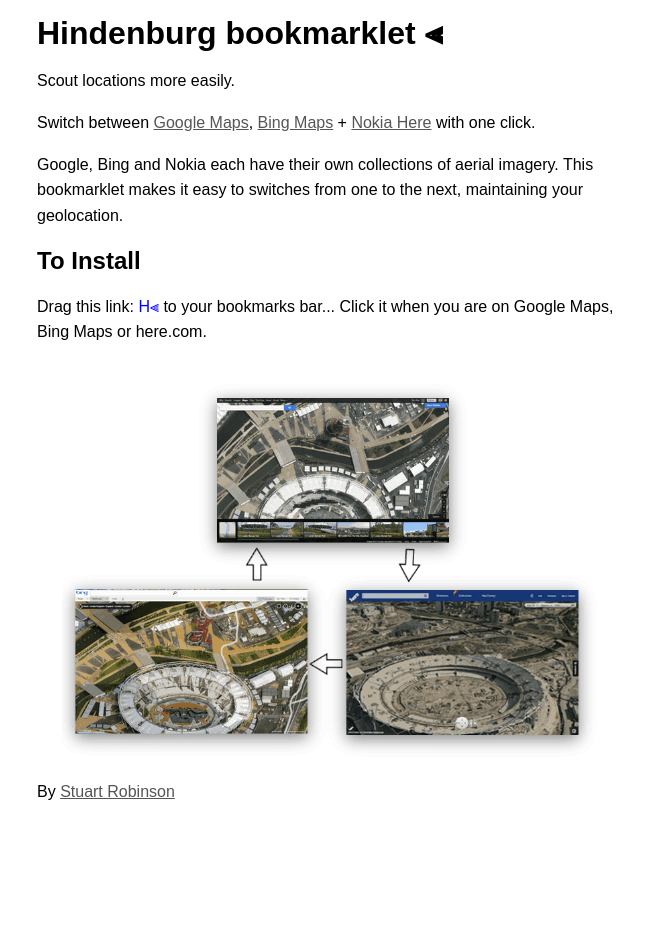
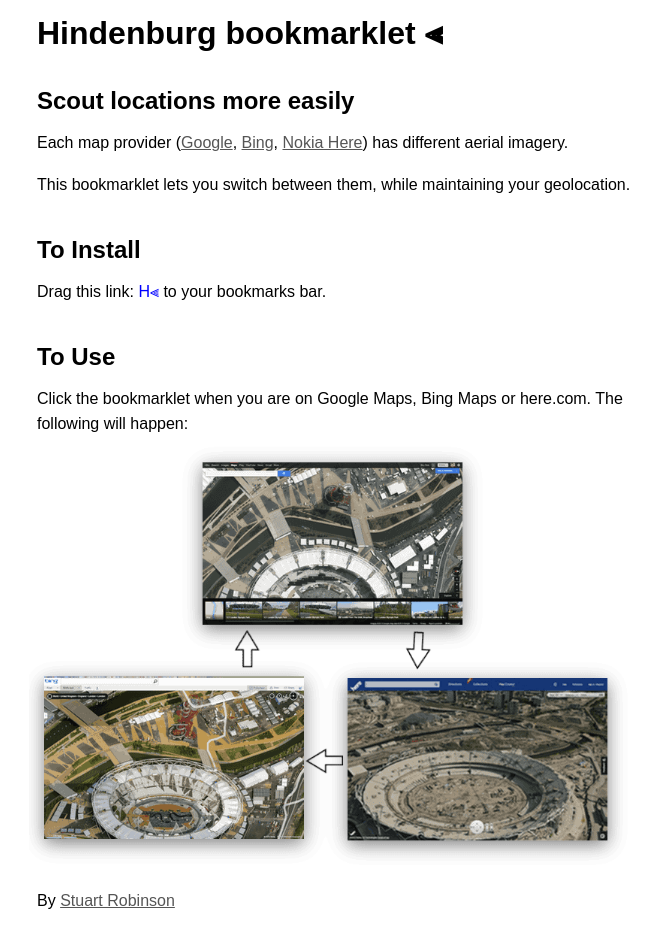
Before and after one commit to sturob/sturob.com, a Jekyll site: the page tools/hindenburg/index.html, which Jekyll copies as it is, in a window 1280 px wide. Shown: the whole page, without its empty margins (303-963 px from the left). Built offline with Jekyll 4.4.1, drawn with Linux system fonts in a browser that asks for light colours; before the commit the page ends 900 px from its top, so only the background shows below that.

Commit message:
copy tweaks

```diff
--- a/tools/hindenburg/index.html
+++ b/tools/hindenburg/index.html
@@ -15,12 +15,21 @@
 
     img {
       display: block;
-      margin: 6px auto;
-      width: 550px;
+      margin-top: -16px;
+      width: 616px;
+      /*border: 1px solid black;*/
+      margin-left: -8px;
+
     }
 
     body h1 {
       /* text-decoration: underline; */
+    }
+
+    h2 {
+      padding-top: 20px;
+      margin-bottom: 0;
+      padding-bottom: 0;
     }
 
     a {
@@ -35,28 +44,22 @@
 <body>
 <h1>Hindenburg bookmarklet &#x2AF7;</h1>
 
-<p>Scout locations more easily.</p> <p>Switch between <a href="http://maps.google.com/">Google Maps</a>, <a href="http://maps.bing.com/">Bing Maps</a> + <a href="http://here.com">Nokia Here</a> with one click.</p>
+<h2>Scout locations more easily</h2>
 
-<p>Google, Bing and Nokia each have their own collections of aerial imagery. This bookmarklet makes it easy to switches from one to the next, maintaining your geolocation.</p>
+<p>Each map provider (<a href="http://maps.google.com/">Google</a>, <a href="http://maps.bing.com/">Bing</a>, <a href="http://here.com">Nokia Here</a>) has different aerial imagery.</p> <p>This bookmarklet lets you switch between them, while maintaining your geolocation.</p>
 
 <h2>To Install</h2>
 <p>
-  Drag this link: <a class="bookmarklet">H&#x2AF7;</a> to your bookmarks bar... Click it when you are on Google Maps, Bing Maps or here.com.
+  Drag this link: <a class="bookmarklet">H&#x2AF7;</a> to your bookmarks bar.</p>
 </p>
 
+<h2>To Use</h2>
 <p>
+  <p>Click the bookmarklet when you are on Google Maps, Bing Maps or here.com. The following will happen:
   <img src="bookmarklet.png">
 </p>
 
 <p>By <a href="http://sturob.com/">Stuart Robinson</a></p>
-
-
-<!--
-TODO
-    fix here.com jumping north
-    sync zoom level
-    new google maps
- -->
 
 <script class="load-script-function" type="text">
   function(url) {
```
